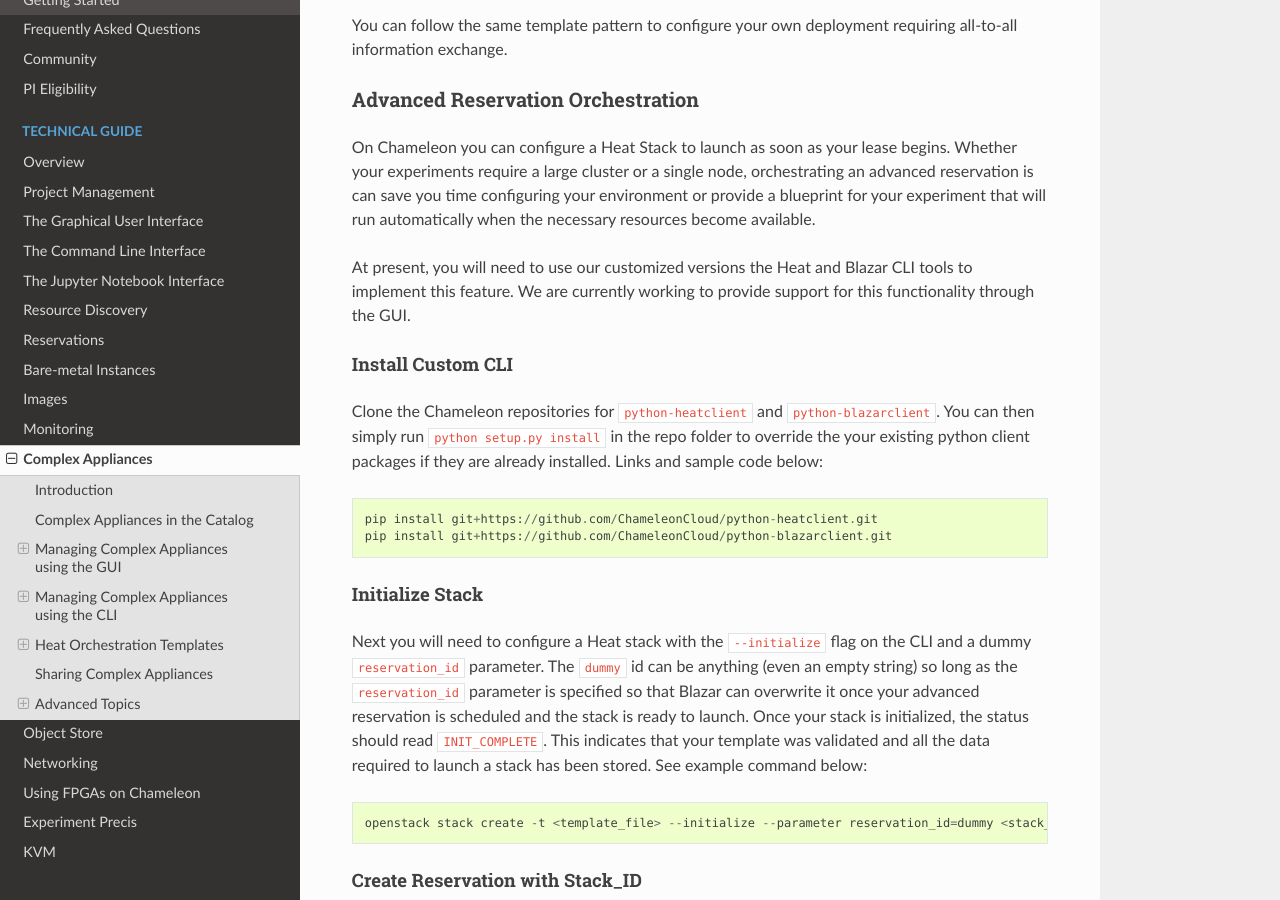
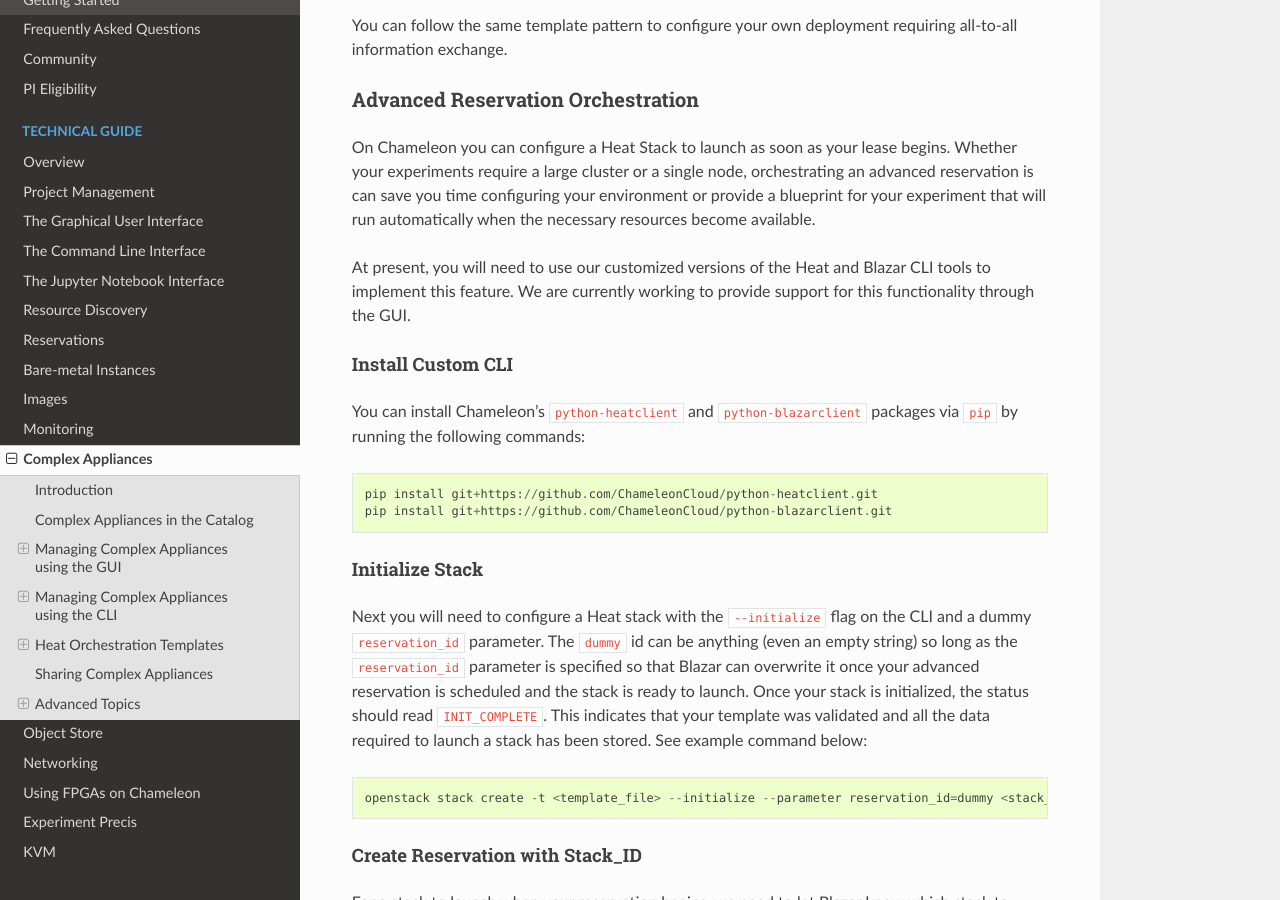
Before and after one commit to ChameleonCloud/docs, a Sphinx documentation site: the page built from source/technical/complex.rst, in a window 1280 px wide and 900 px high, scrolled down 22909 px. Built offline with Sphinx 7.4.7 and the Read the Docs theme 2.0.0, drawn with Linux system fonts in a browser that asks for light colours.

Commit message:
Changed text for custom cli installation via pip for advanced reservation orchestration.

```diff
--- a/source/technical/complex.rst
+++ b/source/technical/complex.rst
@@ -754,12 +754,12 @@ _______________________________
 On Chameleon you can configure a Heat Stack to launch as soon as your lease begins. Whether your experiments require a large cluster or a single node, orchestrating an advanced reservation is can save you time configuring your environment or provide a blueprint for your experiment that will run automatically
 when the necessary resources become available.
 
-At present, you will need to use our customized versions the Heat and Blazar CLI tools to implement this feature. We are currently working to provide support for this functionality through the GUI.
+At present, you will need to use our customized versions of the Heat and Blazar CLI tools to implement this feature. We are currently working to provide support for this functionality through the GUI.
 
 Install Custom CLI
 ~~~~~~~~~~~
 
-Clone the Chameleon repositories for ``python-heatclient`` and ``python-blazarclient``. You can then simply run ``python setup.py install`` in the repo folder to override the your existing python client packages if they are already installed. Links and sample code below:
+You can install Chameleon's ``python-heatclient`` and ``python-blazarclient`` packages via ``pip`` by running the following commands:
 
 .. code::
 
```
